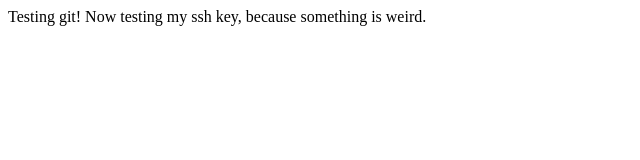
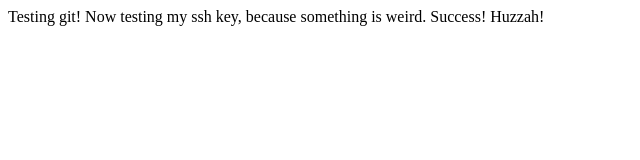
Before and after one commit to colbyhoke/codingdemo, a plain HTML site: page index.html in a window 1280 px wide. Shown: the whole page, without its empty margins (0-640 px from the left). Drawn offline with Linux system fonts and the light colour scheme.

Commit message:
it flippin' worked

```diff
--- a/index.html
+++ b/index.html
@@ -9,5 +9,6 @@
     <body>
         Testing git!
         Now testing my ssh key, because something is weird.
+        Success! Huzzah!
     </body>
 </html>
```
